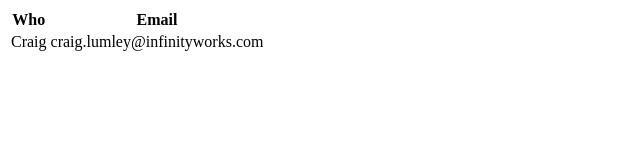
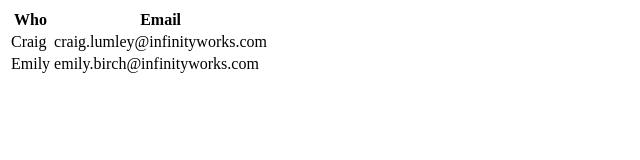
Before and after one commit to mikew94/git-gone-wild-grads-edition, a plain HTML site: page index.html in a window 1280 px wide. Shown: the whole page, without its empty margins (0-640 px from the left). Drawn offline with Linux system fonts and the light colour scheme.

Commit message:
name added

```diff
--- a/index.html
+++ b/index.html
@@ -14,6 +14,10 @@
           <td>Craig</td>
           <td>craig.lumley@infinityworks.com</td>
         </tr>
+	<tr>
+	  <td>Emily</td>
+	  <td>emily.birch@infinityworks.com</td>
+	</tr>
       </tbody>
     </table>
   </body>
```
